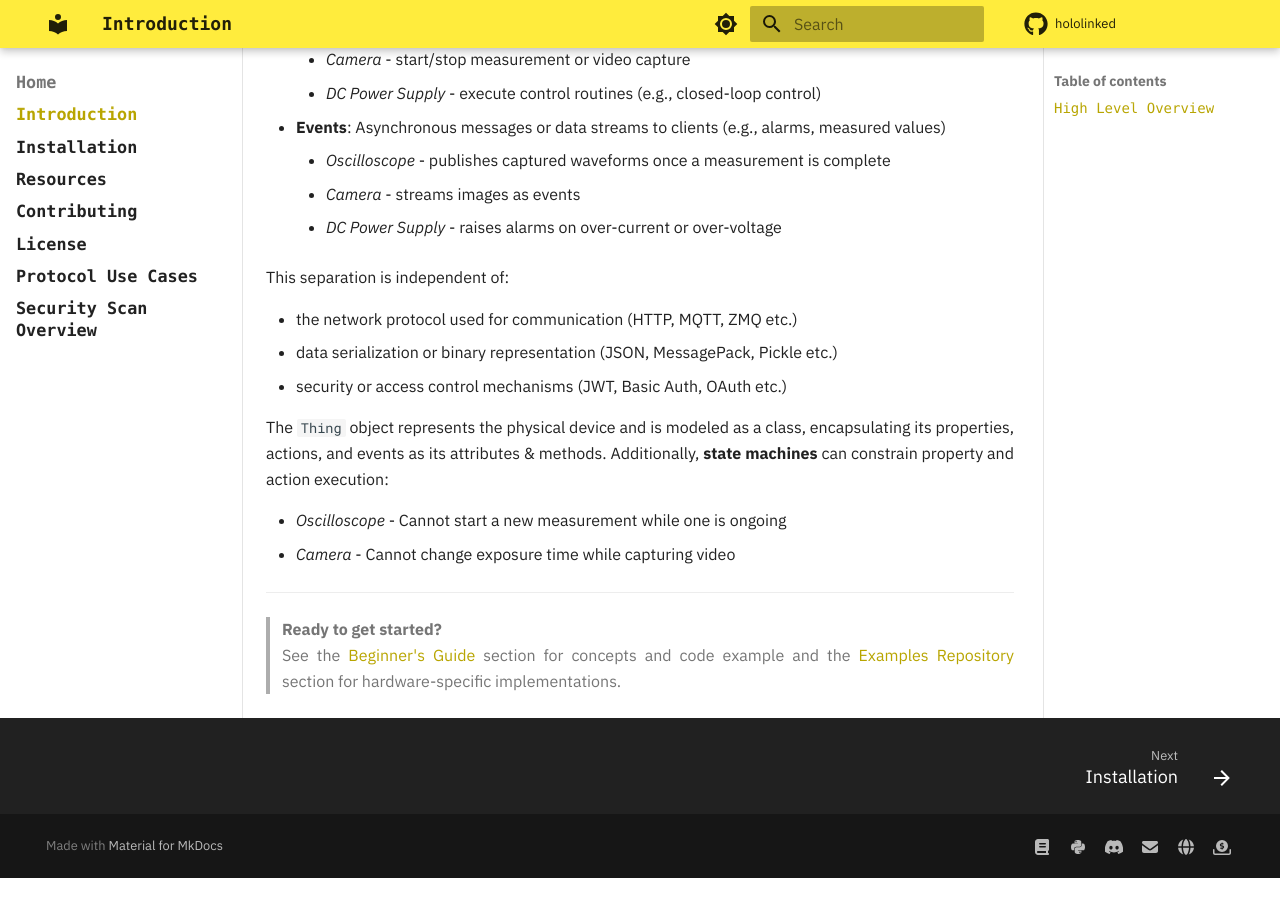
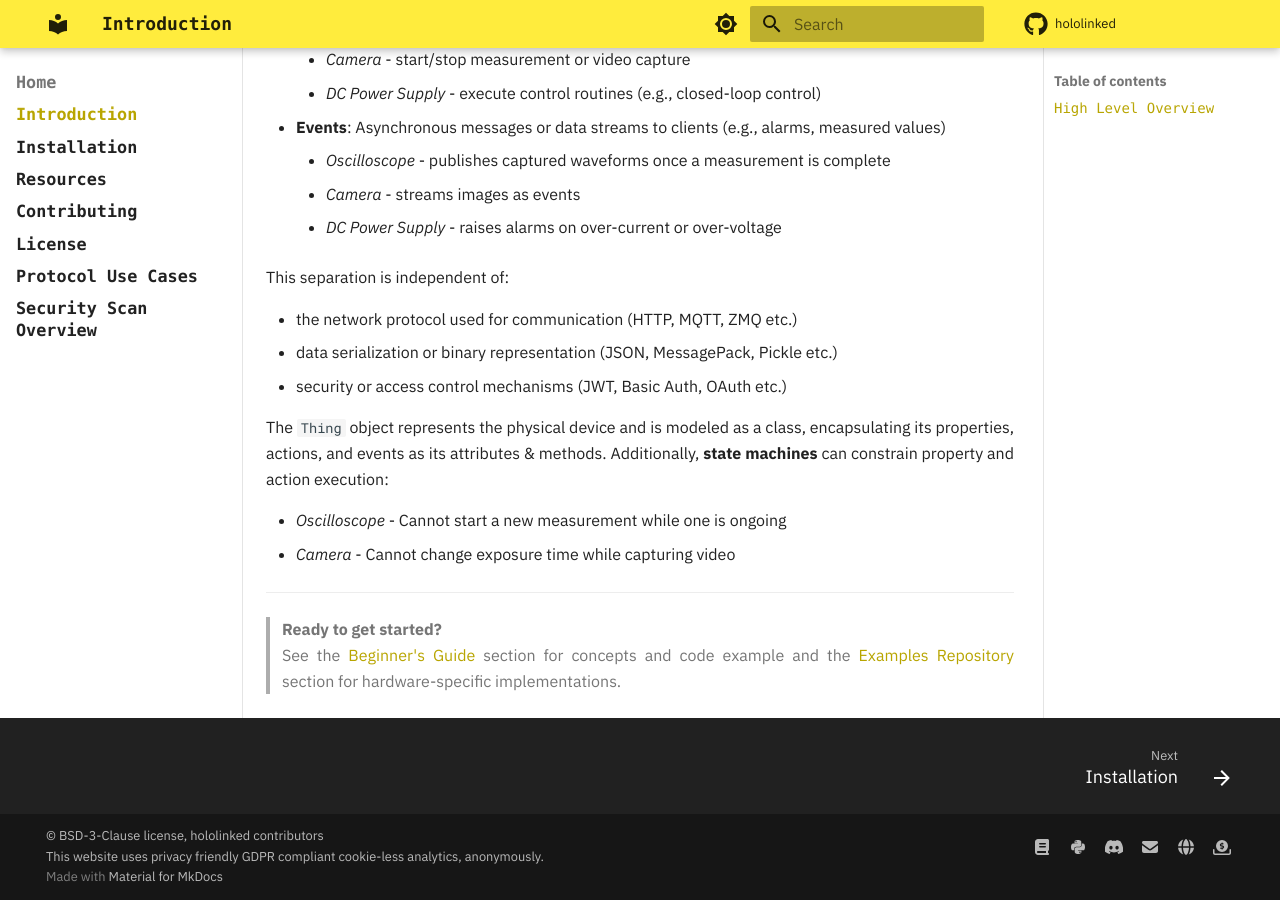
Before and after one commit to hololinked-dev/docs, an MkDocs documentation site: the page built from docs/index.md, in a window 1280 px wide and 900 px high, scrolled down 1109 px. Built offline with MkDocs 1.6.1 and Material for MkDocs 9.7.7, drawn with Linux system fonts in a browser that asks for light colours; comment, search, counter and statistics services are not loaded; before the commit the page ends 1987 px from its top, so only the background shows below that.

Commit message:
add analytics info

```diff
--- a/mkdocs.yml
+++ b/mkdocs.yml
@@ -270,22 +270,13 @@ extra:
       link: https://github.com/sponsors/VigneshVSV
       name: sponsor
 
-  # consent:
-  #   title: Cookie Consent
-  #   description: >-
-  #     This website currently uses no cookies, but may do so in the future to improve user experience.
-  #   actions:
-  #     - accept
-  #     - reject
-  #     - manage
-  #     We use cookies to recognize your repeated visits and preferences, as well
-  #     as to measure the effectiveness of our documentation and whether users
-  #     find what they're searching for. With your consent, you're helping us to
-  #     make our documentation better.
+copyright: >
+  © BSD-3-Clause license, hololinked contributors <br/>
+  This website uses privacy friendly GDPR compliant cookie-less analytics, anonymously.
 
 extra_css:
+  - stylesheets/extra.css
   - https://fonts.googleapis.com/css2?family=IBM+Plex+Sans:wght@300;400;500;600;700&display=swap
-  - stylesheets/extra.css
   - https://cdnjs.cloudflare.com/ajax/libs/font-awesome/6.5.0/css/all.min.css
 
 extra_javascript:
```
